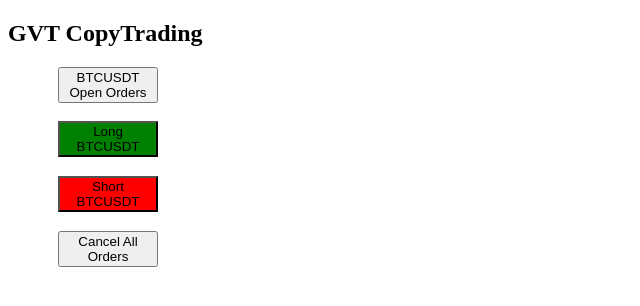
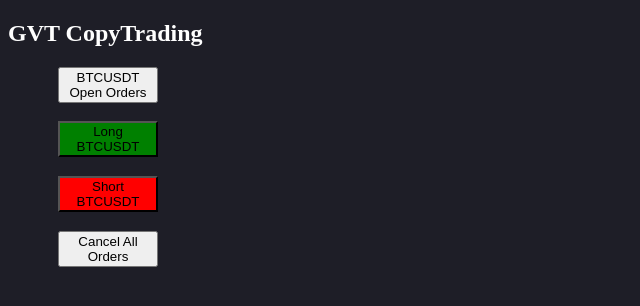
Before and after one commit to mzanan/GVT-CopyTrade, a React (Create React App) app: page / in a window 1280 px wide. Shown: the top 306 px of the page, without its empty margins (0-640 px from the left). Built offline with nearby package versions, Linux system fonts and the light colour scheme; no server answers.

Commit message:
[Styles] create stylesheet and classNames

```diff
--- /dev/null
+++ b/src/App.css
@@ -0,0 +1,27 @@
+body {
+  background-color: #1e1e27;
+  color: white;
+}
+
+.app-content {
+  display: flex;
+  flex-direction: column;
+  align-items: center;
+  width: 200px;
+}
+
+.app-button-container {
+  display: flex;
+  flex-direction: column;
+  justify-content: space-between;
+  width: 100px;
+  height: 200px;
+}
+
+.app-button-long {
+  background-color: green;
+}
+
+.app-button-short {
+  background-color: red;
+}
--- a/src/App.js
+++ b/src/App.js
@@ -1,44 +1,37 @@
 import React from "react";
+import "./App.css";
 import { openOrder, cancelAll, listBTCUSDT } from "./modules/api";
 
 const App = () => {
   return (
-    <div>
-      <h2>GVT CopyTrading</h2>
-      <div
-        style={{
-          display: "flex",
-          flexDirection: "column",
-          alignItems: "center",
-          width: "200px",
-        }}
-      >
-        <div
-          style={{
-            display: "flex",
-            flexDirection: "column",
-            width: "100px",
-            height: "200px",
-            justifyContent: "space-between",
-          }}
-        >
-          <button onClick={() => listBTCUSDT()}>BTCUSDT Open Orders</button>
+    <div className="app-container">
+      <h2 className="app-title">GVT CopyTrading</h2>
+      <div className="app-content">
+        <div className="app-button-container">
+          <button className="app-button" onClick={() => listBTCUSDT()}>
+            BTCUSDT Open Orders
+          </button>
 
           <button
+            className="app-button app-button-long"
             onClick={() => openOrder("Buy", "BTCUSDT")}
-            style={{ backgroundColor: "green" }}
           >
             Long BTCUSDT
           </button>
 
           <button
+            className="app-button app-button-short"
             onClick={() => openOrder("Sell", "BTCUSDT")}
-            style={{ backgroundColor: "red" }}
           >
             Short BTCUSDT
           </button>
 
-          <button onClick={() => cancelAll()}>Cancel All Orders</button>
+          <button
+            className="app-button app-button-cancel"
+            onClick={() => cancelAll()}
+          >
+            Cancel All Orders
+          </button>
         </div>
       </div>
     </div>
```
